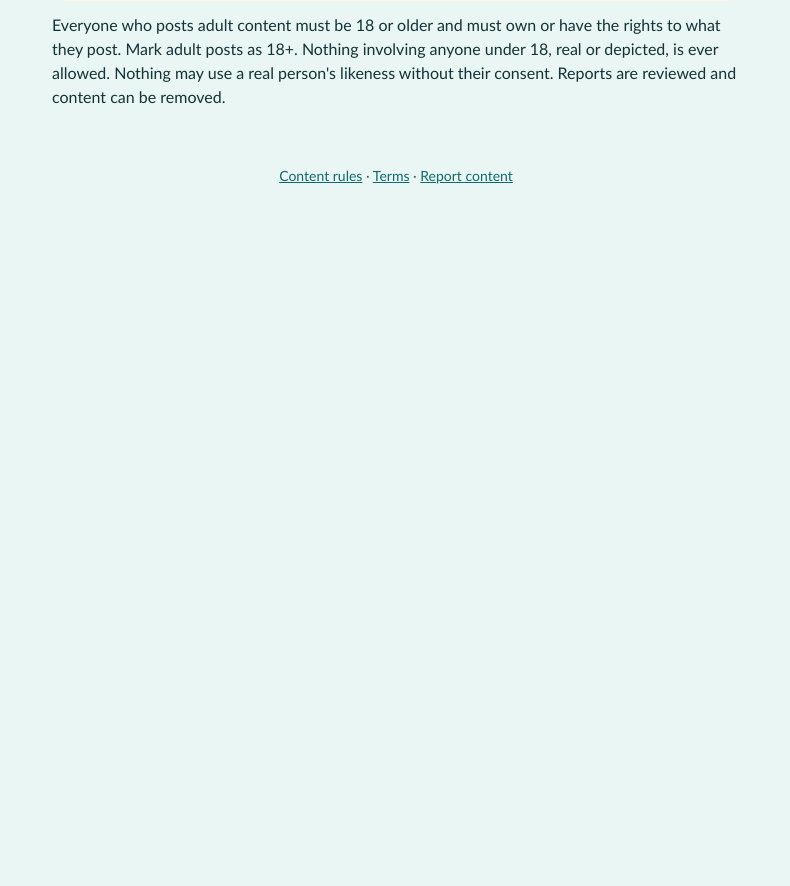
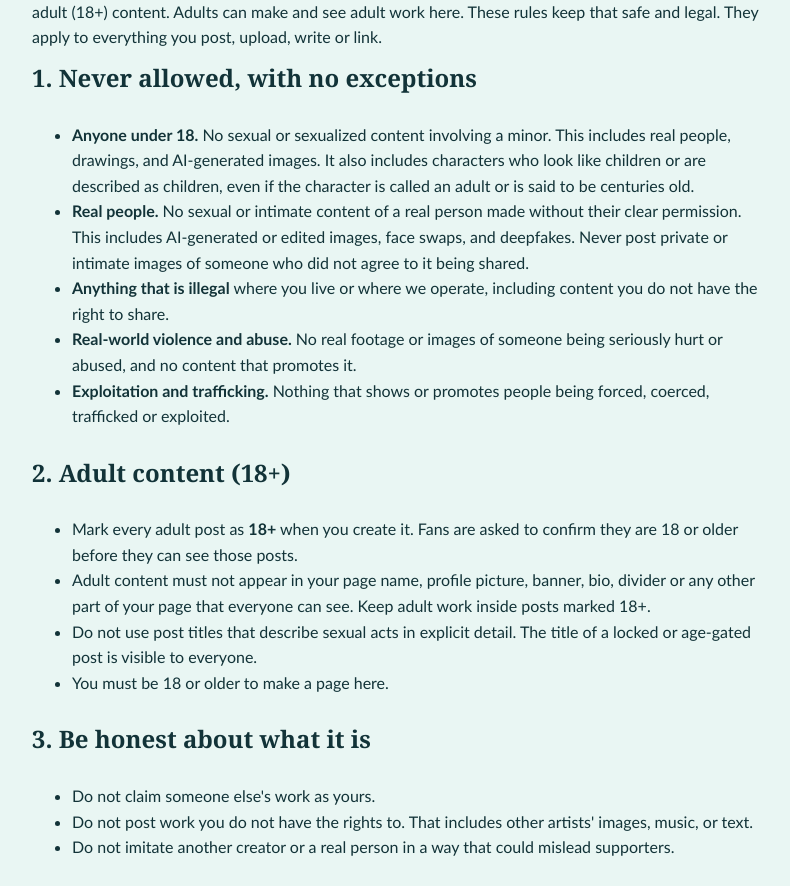
Before and after one commit to otterly-adorable-21/otter-oyster, a Next.js app: page /rules in a window 1280 px wide. Shown: the part 211-1097 px from the top of the page, without its empty margins (244-1034 px from the left). Before the commit the page ends 800 px from the top, so only its background shows below. Built offline with nearby package versions, Linux system fonts and the light colour scheme; no server answers.

Commit message:
Revise content rules for clarity and compliance
Updated content rules with detailed guidelines for adult content and community standards.

```diff
--- a/src/app/rules/page.tsx
+++ b/src/app/rules/page.tsx
@@ -1,9 +1,55 @@
+import Link from 'next/link';
+import { Doc } from '@/components/Doc';
+import { CONTACT_EMAIL, SITE_NAME } from '@/lib/legal';
+
+export const metadata = { title: `Content rules | ${SITE_NAME}` };
+
+// NOTE: This is a plain-English draft. Have a lawyer who works with adult-content platforms review it before launch.
 export default function Rules() {
   return (
-    <div style={{ maxWidth: 720, margin: '32px auto', padding: '0 16px', display: 'grid', gap: 12 }}>
-      <h1>Content rules</h1>
-      <p className="note"><strong>Draft placeholder.</strong> These rules must be written and reviewed by a lawyer who works with adult-content platforms before the site opens to the public.</p>
-      <p>Everyone who posts adult content must be 18 or older and must own or have the rights to what they post. Mark adult posts as 18+. Nothing involving anyone under 18, real or depicted, is ever allowed. Nothing may use a real person&apos;s likeness without their consent. Reports are reviewed and content can be removed.</p>
-    </div>
+    <Doc title="Content rules">
+      <p>{SITE_NAME} is a place for creators to share work with supporters, including AI-generated art and adult (18+) content. Adults can make and see adult work here. These rules keep that safe and legal. They apply to everything you post, upload, write or link.</p>
+
+      <h2>1. Never allowed, with no exceptions</h2>
+      <ul>
+        <li><strong>Anyone under 18.</strong> No sexual or sexualized content involving a minor. This includes real people, drawings, and AI-generated images. It also includes characters who look like children or are described as children, even if the character is called an adult or is said to be centuries old.</li>
+        <li><strong>Real people.</strong> No sexual or intimate content of a real person made without their clear permission. This includes AI-generated or edited images, face swaps, and deepfakes. Never post private or intimate images of someone who did not agree to it being shared.</li>
+        <li><strong>Anything that is illegal</strong> where you live or where we operate, including content you do not have the right to share.</li>
+        <li><strong>Real-world violence and abuse.</strong> No real footage or images of someone being seriously hurt or abused, and no content that promotes it.</li>
+        <li><strong>Exploitation and trafficking.</strong> Nothing that shows or promotes people being forced, coerced, trafficked or exploited.</li>
+      </ul>
+
+      <h2>2. Adult content (18+)</h2>
+      <ul>
+        <li>Mark every adult post as <strong>18+</strong> when you create it. Fans are asked to confirm they are 18 or older before they can see those posts.</li>
+        <li>Adult content must not appear in your page name, profile picture, banner, bio, divider or any other part of your page that everyone can see. Keep adult work inside posts marked 18+.</li>
+        <li>Do not use post titles that describe sexual acts in explicit detail. The title of a locked or age-gated post is visible to everyone.</li>
+        <li>You must be 18 or older to make a page here.</li>
+      </ul>
+
+      <h2>3. Be honest about what it is</h2>
+      <ul>
+        <li>Do not claim someone else&apos;s work as yours.</li>
+        <li>Do not post work you do not have the rights to. That includes other artists&apos; images, music, or text.</li>
+        <li>Do not imitate another creator or a real person in a way that could mislead supporters.</li>
+      </ul>
+
+      <h2>4. Treat people decently</h2>
+      <ul>
+        <li>No harassment, threats, stalking, or publishing someone&apos;s private information.</li>
+        <li>No hate speech or content that attacks people for who they are.</li>
+        <li>No spam, scams, or tricking supporters into paying for something you will not deliver.</li>
+      </ul>
+
+      <h2>5. Money</h2>
+      <p>Payments happen on Gank, not on {SITE_NAME}. Your content must also follow the rules of the payment service you use. If that service closes your account or refuses a payment, {SITE_NAME} cannot overrule it. Do not use your page to move money in ways that break the law.</p>
+
+      <h2>6. Reporting and enforcement</h2>
+      <p>Anyone can report a page or post using the <Link href="/report">report form</Link>{CONTACT_EMAIL ? <> or by writing to {CONTACT_EMAIL}</> : null}. Reports involving minors or non-consensual content are handled first.</p>
+      <p>If something breaks these rules, we may remove it, hide it, suspend a page, or delete an account, with or without warning, depending on how serious it is. We may also keep records and give them to the authorities when the law requires it or when a child may be at risk. Serious cases involving minors are reported to the appropriate authorities.</p>
+      <p>If you think we made a mistake, write to us and explain. We will look at it again.</p>
+
+      <p>These rules work together with our <Link href="/terms">Terms</Link>.</p>
+    </Doc>
   );
 }
```
